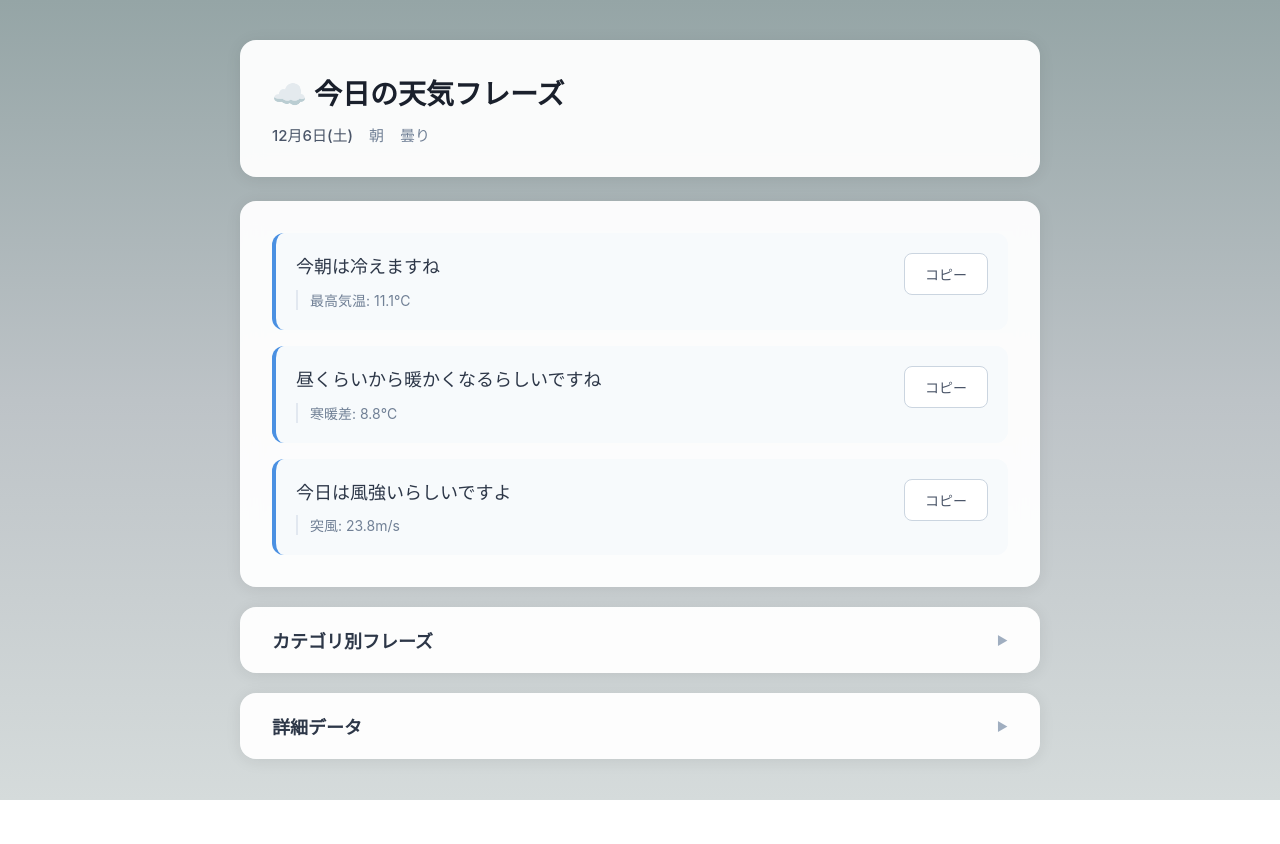
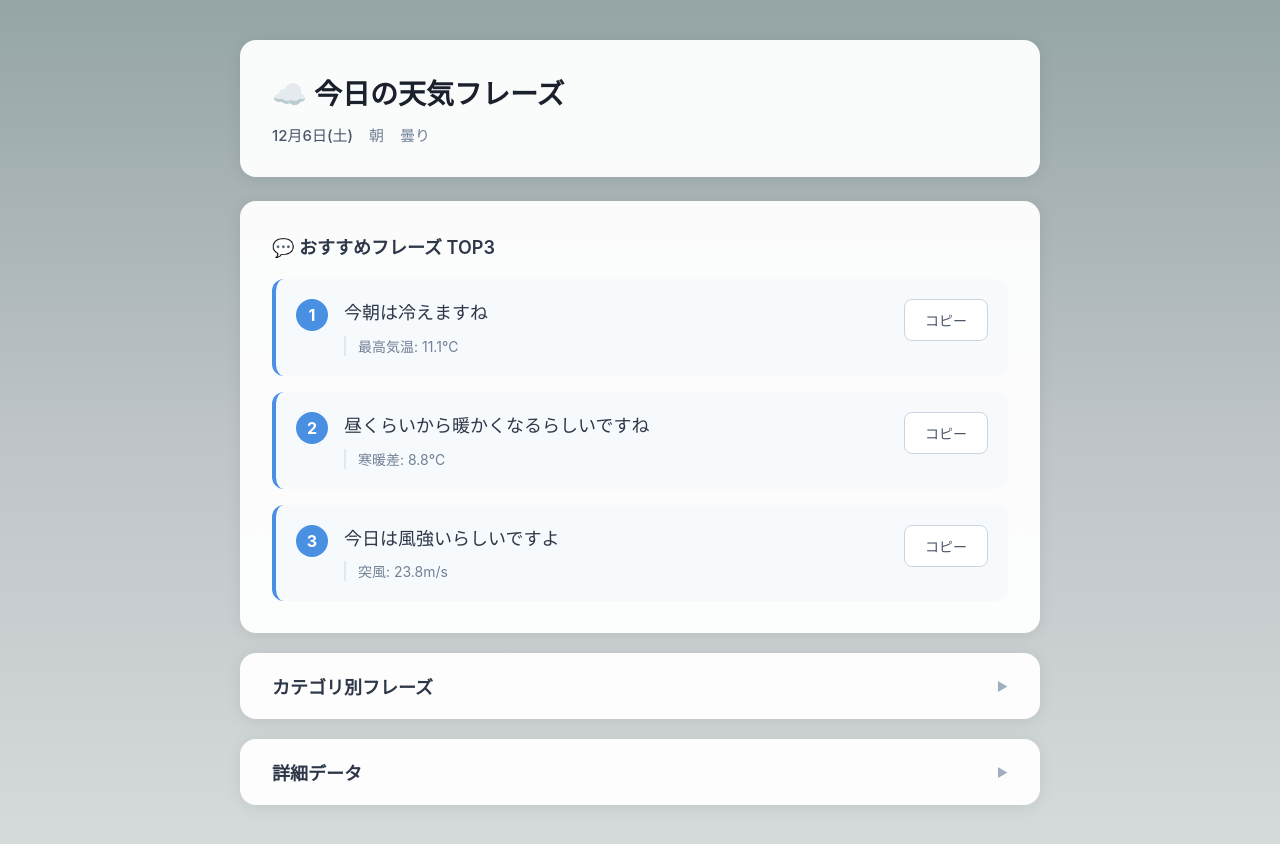
Before and after one commit to takkelab/WeatherTalk, a React app in the folder frontend/: page / in a window 1280 px wide. Before the commit the page ends 800 px from the top, so only its background shows below. Built offline with nearby package versions, Linux system fonts and the light colour scheme; the HTML template or start-up script is replaced by a standard one.

Commit message:
feat: add section title and ranking numbers to top phrases

```diff
--- a/frontend/src/App.css
+++ b/frontend/src/App.css
@@ -142,6 +142,13 @@
   box-shadow: 0 2px 16px rgba(0, 0, 0, 0.08);
 }
 
+.section-title {
+  font-size: 18px;
+  font-weight: 600;
+  color: #2D3748;
+  margin-bottom: 20px;
+}
+
 .phrases-list {
   display: flex;
   flex-direction: column;
@@ -162,6 +169,21 @@
 .phrase-card:hover {
   background: #EDF2F7;
   transform: translateX(4px);
+}
+
+/* ↓ これを追加 */
+.phrase-rank {
+  flex-shrink: 0;
+  width: 32px;
+  height: 32px;
+  background: #4A90E2;
+  color: white;
+  border-radius: 50%;
+  display: flex;
+  align-items: center;
+  justify-content: center;
+  font-weight: 700;
+  font-size: 16px;
 }
 
 .phrase-main {
--- a/frontend/src/App.jsx
+++ b/frontend/src/App.jsx
@@ -229,6 +229,7 @@ function App() {
         <main className="main">
           {/* TOP3フレーズ */}
           <section className="top-phrases">
+            <h2 className="section-title">💬 おすすめフレーズ TOP3</h2>
             {weatherData.topPhrases.length === 0 ? (
               <div className="no-data">今日は特に話すことがないですね...</div>
             ) : (
@@ -238,6 +239,7 @@ function App() {
 
                   return (
                     <div key={phrase.id} className="phrase-card">
+                      <div className="phrase-rank">{index + 1}</div>
                       <div className="phrase-main">
                         <div className="phrase-text">{phrase.text}</div>
                         {evidence && (
```
